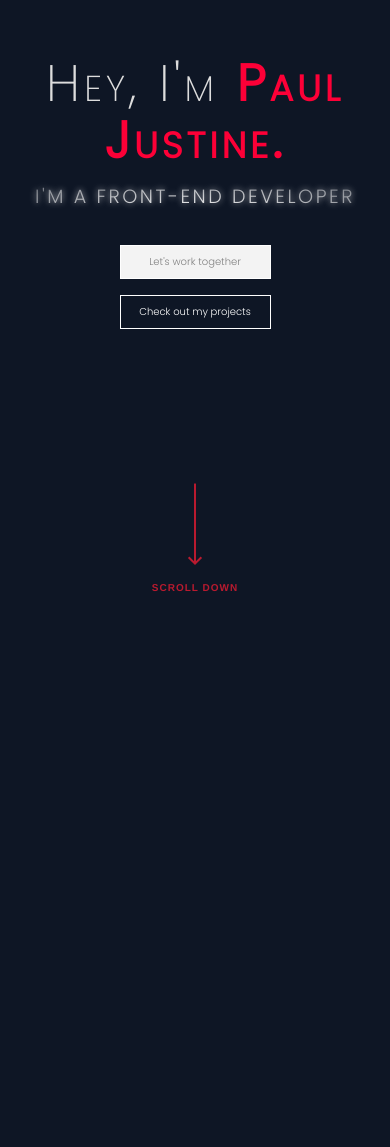
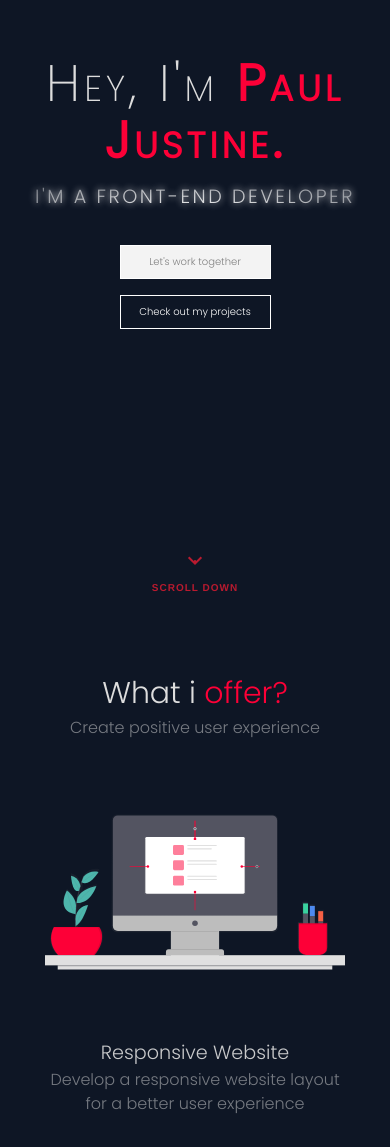
Before and after one commit to PaulPintang/Portfolio, a React (Create React App) app: page / in a window 390 px wide. Shown: the part 173-1320 px from the top of the page. Before the commit the page ends 850 px from the top, so only its background shows below. Built offline with nearby package versions, Linux system fonts and the light colour scheme.

Commit message:
style: responsive offer component

```diff
--- a/src/App.js
+++ b/src/App.js
@@ -14,7 +14,7 @@ function App() {
       <GlobalStyles />
       {/* <Nav /> */}
       <Me />
-      {/* <Offer /> */}
+      <Offer />
       {/* <Skills /> */}
       {/* <Projects /> */}
       {/* <Contacts /> */}
--- a/src/components/styles/Reusable.styled.js
+++ b/src/components/styles/Reusable.styled.js
@@ -23,6 +23,10 @@ export const Flex = styled.div`
   max-width: ${({ contain }) => (contain ? "1100px" : "")};
   margin: ${({ contain }) => (contain ? "auto" : "0")};
   padding: ${({ contain }) => (contain ? "0 25px" : "0")};
+
+  @media (max-width: 768px) {
+    flex-direction: column;
+  }
 `;
 
 export const Button = styled.button`
```
